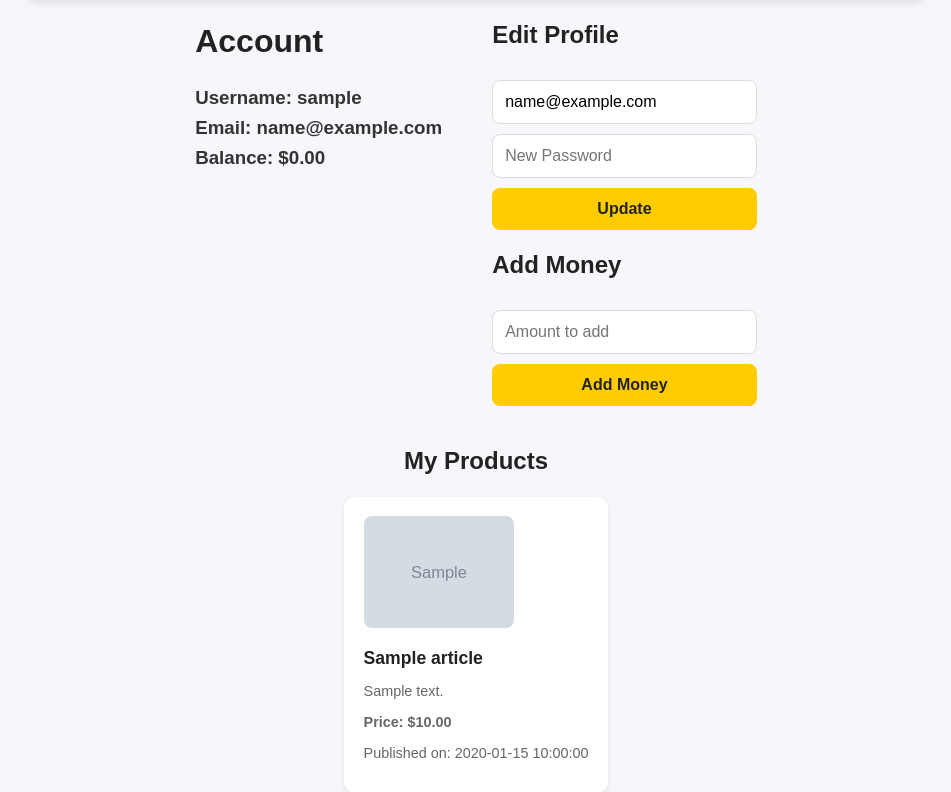
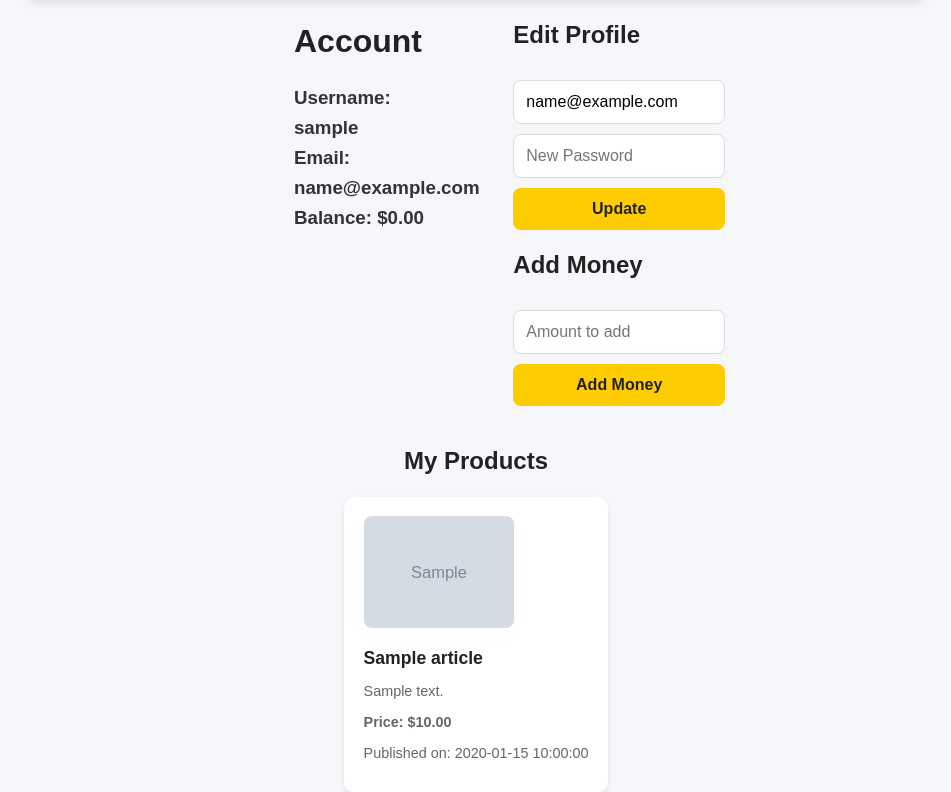
Before and after one commit to Altrevis/E-commerce-PHP, a PHP site: page /pages/account.php in a window 1280 px wide. Shown: the part 90-882 px from the top of the page, without its empty margins (164-1115 px from the left). Run offline with PHP 8.4, Linux system fonts and the light colour scheme; the visitor is signed in with stand-in values (Sample User, id 1); tables that the repository leaves empty or names only in its code hold one stand-in row (values such as "Sample post"); grey boxes marked "Sample" are stand-in pictures.

Commit message:
css account

```diff
--- a/assets/style.css
+++ b/assets/style.css
@@ -282,11 +282,14 @@ a:hover {
 
 .account-info {
     grid-column: 1;
+    margin-left: 40%;
 }
 
 .edit-profile {
     grid-column: 2;
     margin-top: 0;
+    width: 80%;
+    margin-left: 8%;
 }
 
 .add-money {
--- a/includes/db.php
+++ b/includes/db.php
@@ -2,8 +2,8 @@
 // Database connection
 $host = 'localhost';
 $dbname = 'php_exam';
-$username = 'ynov_user';
-$password = 'ynov2025';
+$username = 'leo';
+$password = 'leo';
 
 try {
     $pdo = new PDO("mysql:host=$host;dbname=$dbname;charset=utf8", $username, $password);
```
